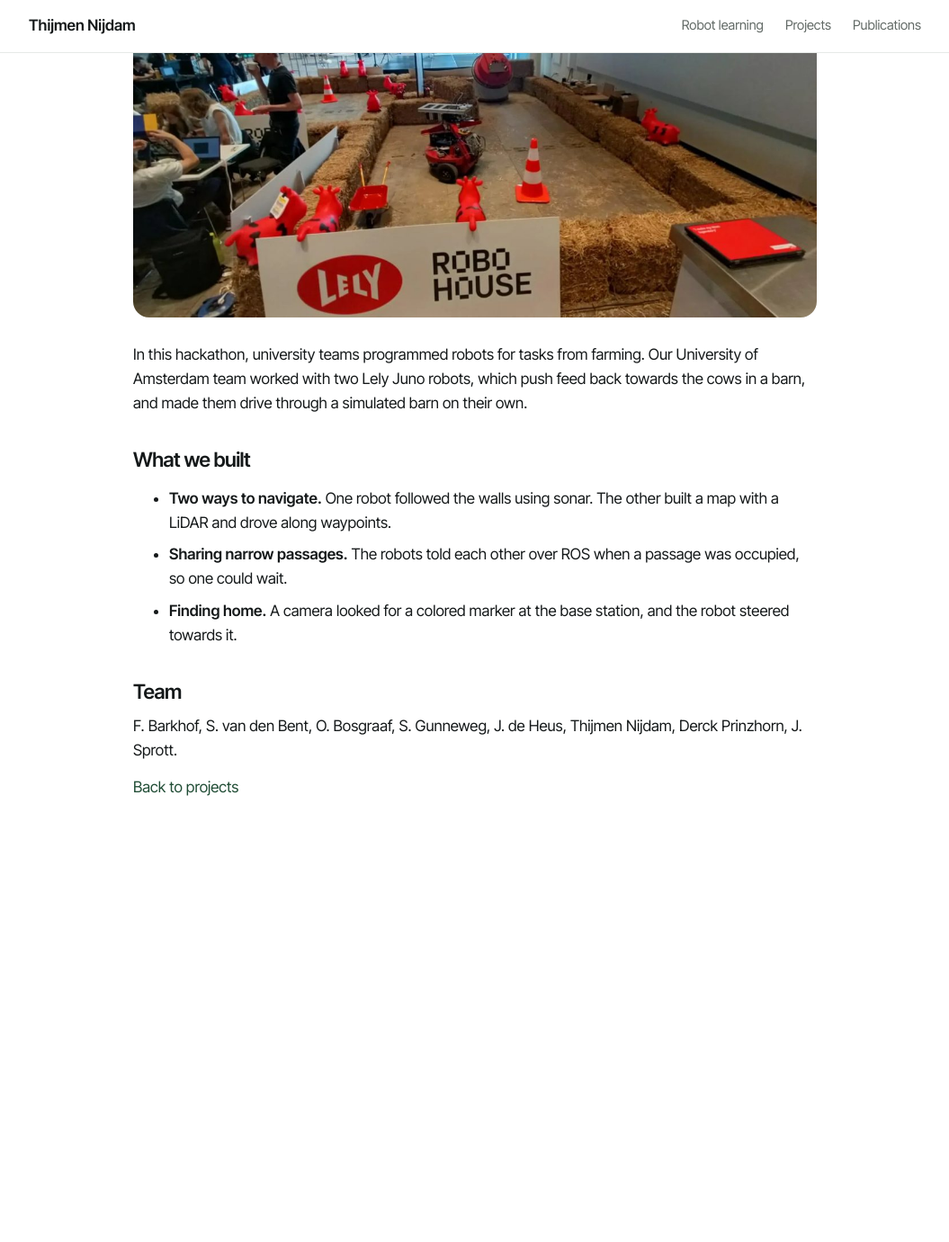
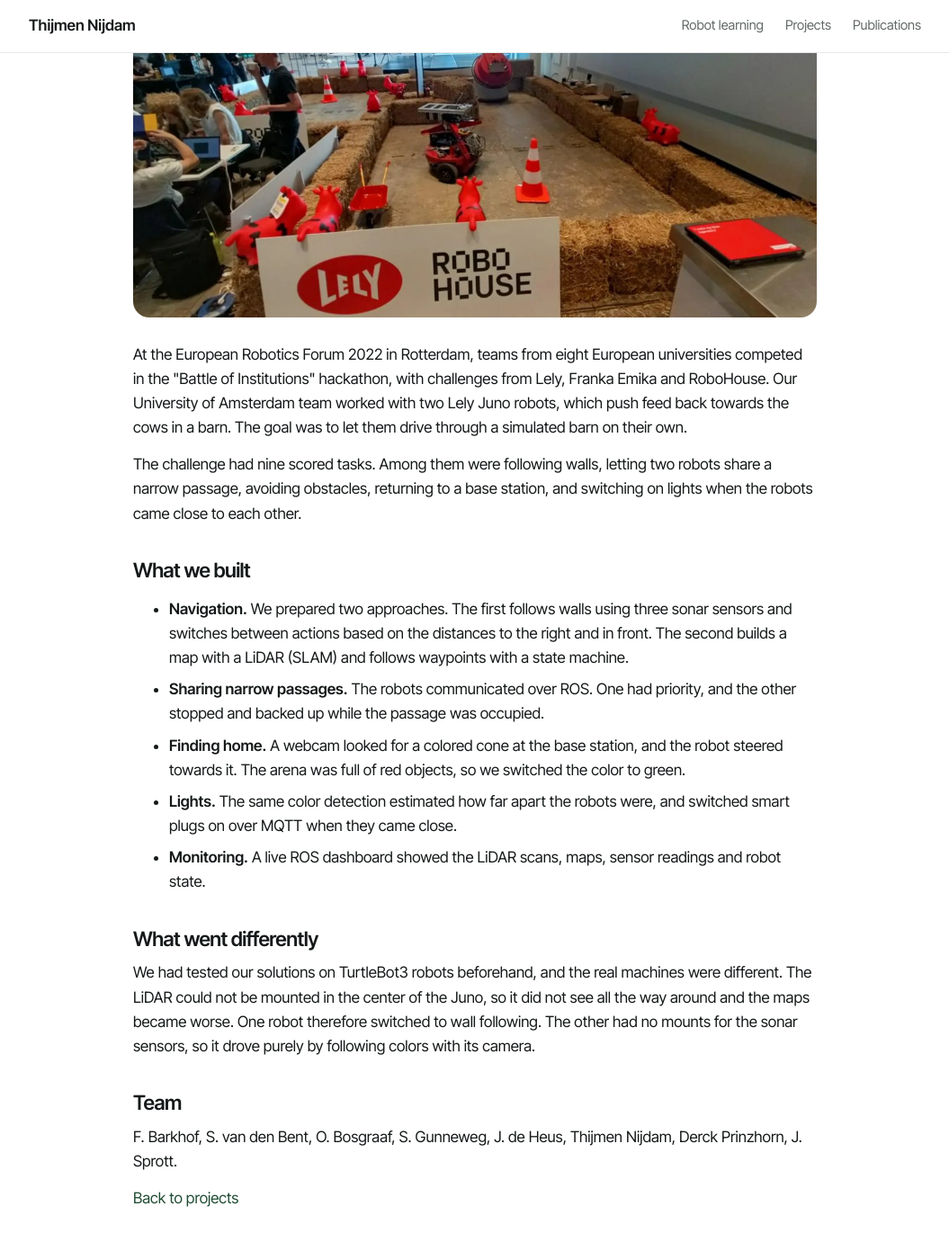
Before and after one commit to thijmennijdam/thijmennijdam.github.io, a Jekyll site: the page built from projects/erf-hackathon.html, in a window 1280 px wide and 1400 px high, scrolled down 289 px. Shown: the top 1381 px of the window at 90% size, without its empty margins (112-1167 px from the left). Built offline with Jekyll 4.4.1, drawn with Linux system fonts in a browser that asks for light colours; before the commit the page ends 1232 px from its top, so only the background shows below that.

Commit message:
Extend hackathon page
Co-Authored-By: Claude Opus 5.5 <noreply@anthropic.com>

```diff
--- a/projects/erf-hackathon.html
+++ b/projects/erf-hackathon.html
@@ -7,13 +7,18 @@ description: Autonomous navigation with two Lely Juno robots at the European Rob
 <h1>European Robotics Forum Hackathon</h1>
 <p class="tag">Rotterdam, 2022</p>
 <img class="hero-img" src="/images/projects/erf.jpg" alt="The simulated barn with robots at the hackathon">
-<p>In this hackathon, university teams programmed robots for tasks from farming. Our University of Amsterdam team worked with two Lely Juno robots, which push feed back towards the cows in a barn, and made them drive through a simulated barn on their own.</p>
+<p>At the European Robotics Forum 2022 in Rotterdam, teams from eight European universities competed in the "Battle of Institutions" hackathon, with challenges from Lely, Franka Emika and RoboHouse. Our University of Amsterdam team worked with two Lely Juno robots, which push feed back towards the cows in a barn. The goal was to let them drive through a simulated barn on their own.</p>
+<p>The challenge had nine scored tasks. Among them were following walls, letting two robots share a narrow passage, avoiding obstacles, returning to a base station, and switching on lights when the robots came close to each other.</p>
 <h2>What we built</h2>
 <ul>
-  <li><b>Two ways to navigate.</b> One robot followed the walls using sonar. The other built a map with a LiDAR and drove along waypoints.</li>
-  <li><b>Sharing narrow passages.</b> The robots told each other over ROS when a passage was occupied, so one could wait.</li>
-  <li><b>Finding home.</b> A camera looked for a colored marker at the base station, and the robot steered towards it.</li>
+  <li><b>Navigation.</b> We prepared two approaches. The first follows walls using three sonar sensors and switches between actions based on the distances to the right and in front. The second builds a map with a LiDAR (SLAM) and follows waypoints with a state machine.</li>
+  <li><b>Sharing narrow passages.</b> The robots communicated over ROS. One had priority, and the other stopped and backed up while the passage was occupied.</li>
+  <li><b>Finding home.</b> A webcam looked for a colored cone at the base station, and the robot steered towards it. The arena was full of red objects, so we switched the color to green.</li>
+  <li><b>Lights.</b> The same color detection estimated how far apart the robots were, and switched smart plugs on over MQTT when they came close.</li>
+  <li><b>Monitoring.</b> A live ROS dashboard showed the LiDAR scans, maps, sensor readings and robot state.</li>
 </ul>
+<h2>What went differently</h2>
+<p>We had tested our solutions on TurtleBot3 robots beforehand, and the real machines were different. The LiDAR could not be mounted in the center of the Juno, so it did not see all the way around and the maps became worse. One robot therefore switched to wall following. The other had no mounts for the sonar sensors, so it drove purely by following colors with its camera.</p>
 <h2>Team</h2>
 <p>F. Barkhof, S. van den Bent, O. Bosgraaf, S. Gunneweg, J. de Heus, Thijmen Nijdam, Derck Prinzhorn, J. Sprott.</p>
 <p><a href="/#projects">Back to projects</a></p>
```
